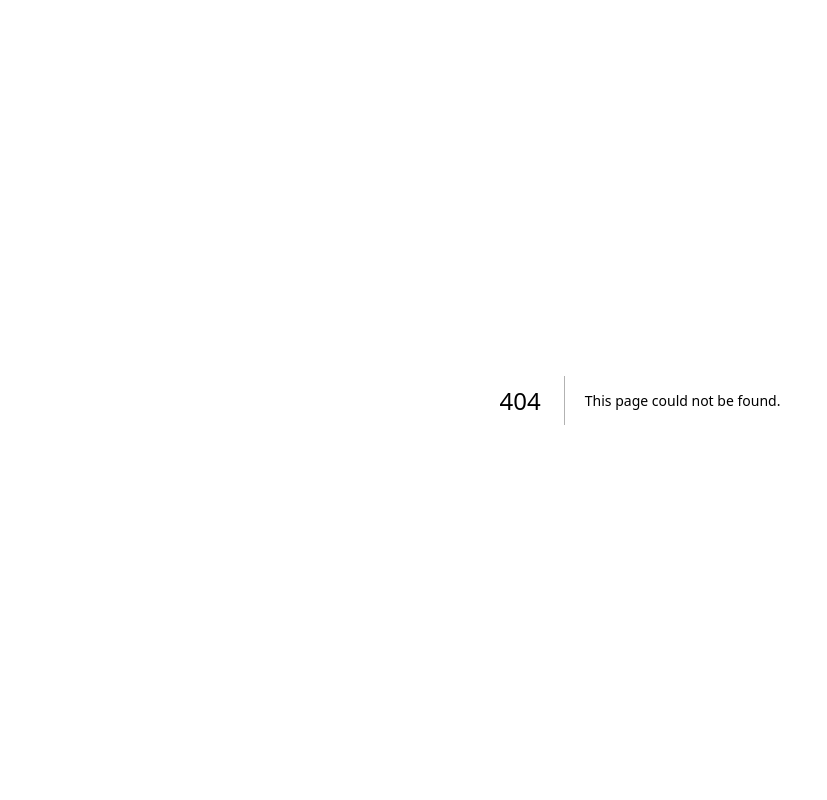
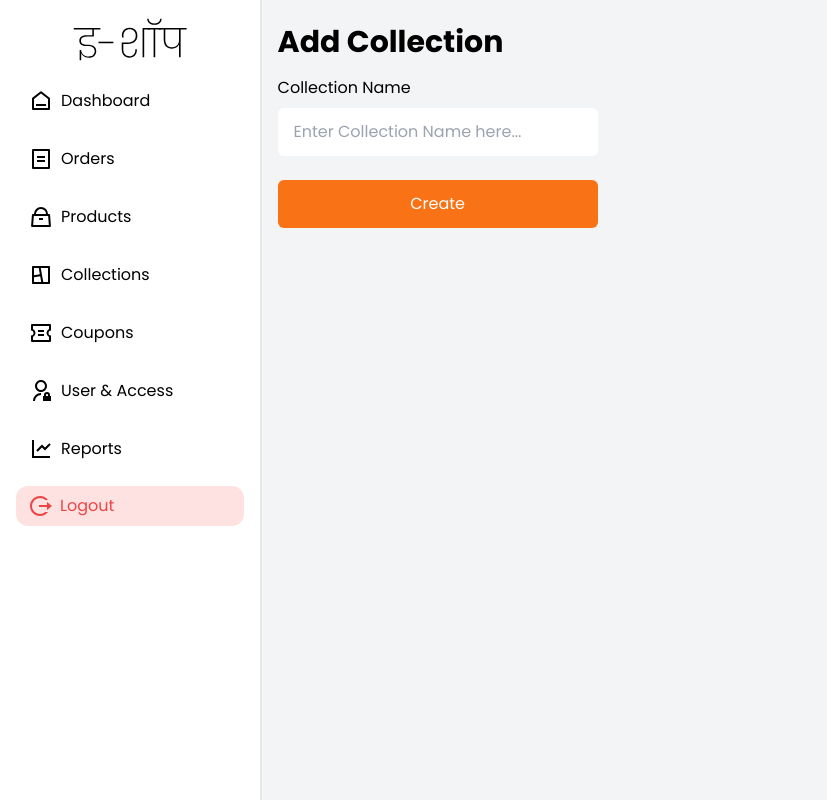
Before and after one commit to dhruvilxcode/eshop, a Next.js app in the folder frontend/: page /admin/dashboard/collections/add in a window 1280 px wide. Before the commit this address had no page. Shown: the whole page, without its empty margins (0-827 px from the left). Built offline with nearby package versions, Linux system fonts and the light colour scheme.

Commit message:
create collection in admin dashboard page added.

```diff
--- /dev/null
+++ b/frontend/src/app/admin/dashboard/collections/add/page.jsx
@@ -0,0 +1,70 @@
+"use client";
+import { createCollection } from "@/controllers/collections.controller";
+import { useRef } from "react";
+import { toast } from "react-toastify";
+import { useRouter } from "next/navigation";
+
+export default function AddCollectionPage() {
+  const router = useRouter();
+  const collectionNameRef = useRef(null);
+
+  const btnCreateCollection = async () => {
+    const collectionName = collectionNameRef.current.value;
+
+    if (!collectionName) {
+      toast.error("Please provide Collection name!", {
+        hideProgressBar: true,
+      });
+      return;
+    }
+
+    try {
+      toast.loading("Please wait...");
+      const resp = await createCollection(collectionName);
+      toast.dismiss();
+
+      if(resp.status === 201) {
+        toast.success("Collection created.");
+        router.back();
+        return;
+      }
+    } catch (error) {
+      toast.dismiss();
+      console.error(error);
+
+      const data = error.response.data;
+      const status = error.response.status;
+
+      toast.error(data.message, {
+        hideProgressBar: true,
+      });
+    }
+  };
+
+  return (
+    <div className="w-full px-4 py-6 2xl:w-2/4 2xl:mx-auto">
+      <h3 className="text-3xl font-bold">Add Collection</h3>
+
+      <div className="mt-4">
+        <label htmlFor="collection_name" className="block">
+          Collection Name
+        </label>
+        <input
+          ref={collectionNameRef}
+          className="block w-80 mt-2 px-4 py-3 rounded-md outline-orange-400"
+          type="text"
+          name="collection_name"
+          id="collection_name"
+          placeholder="Enter Collection Name here..."
+        />
+
+        <button
+          onClick={btnCreateCollection}
+          className="block w-80 mt-6 px-4 py-3 bg-orange-500 hover:bg-orange-600 text-white rounded-md"
+        >
+          Create
+        </button>
+      </div>
+    </div>
+  );
+}
--- a/frontend/src/app/admin/dashboard/collections/page.jsx
+++ b/frontend/src/app/admin/dashboard/collections/page.jsx
@@ -1,6 +1,7 @@
 "use client";
 import { useCollections } from "@/controllers/collections.controller";
 import React from "react";
+import Link from "next/link"
 
 export default function CollectionsPage() {
   const { collections, isError, isLoading } = useCollections();
@@ -18,9 +19,9 @@ export default function CollectionsPage() {
     <div className="w-full px-4 py-6 2xl:w-2/4 2xl:mx-auto">
       <h3>Collections</h3>
 
-      <button className="mt-4 bg-slate-200 hover:bg-slate-300 text-sm text-slate-800 rounded-md px-4 py-2">
+      <Link href="/admin/dashboard/collections/add" className="mt-4 inline-block bg-slate-200 hover:bg-slate-300 text-sm text-slate-800 rounded-md px-4 py-2">
         Add Collection
-      </button>
+      </Link>
 
       <div className="mt-6 flex flex-col gap-4 w-full md:w-2/4 2xl:w-full md:mx-auto">
         {collections.map((collection) => (
--- a/frontend/src/controllers/collections.controller.js
+++ b/frontend/src/controllers/collections.controller.js
@@ -19,3 +19,13 @@ export function useCollections() {
         isLoading,
     };
 }
+
+/**
+ * @param {string} name - provide collection name to create new collection, this parameter is required.
+ *  */
+export async function createCollection(name) {
+    const resp = await axios.post(`${API}/collections/create`, {
+        name: name
+    });
+    return resp;
+}
```
